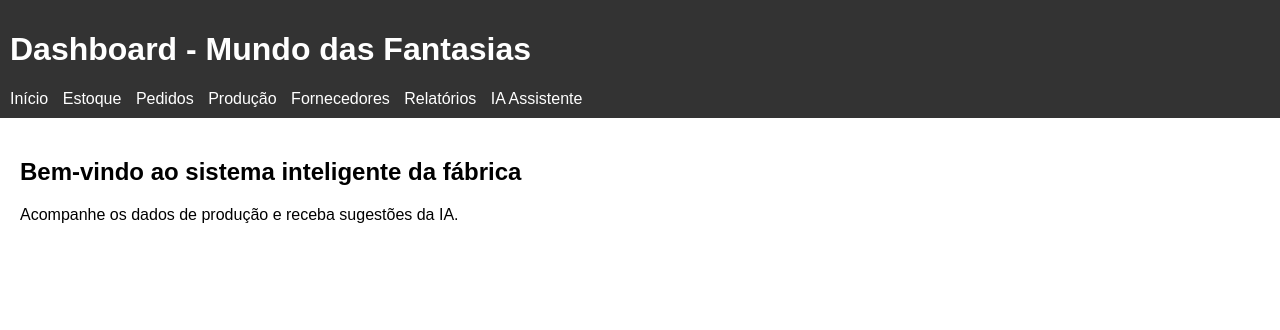
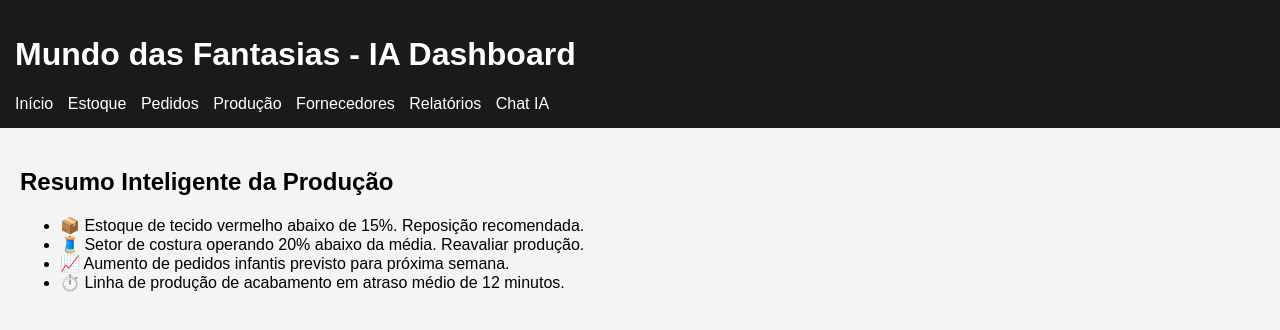
Before and after one commit to TarGab/Confec-o, a plain HTML site: page index.html in a window 1280 px wide. Drawn offline with Linux system fonts and the light colour scheme.

Commit message:
Atualização com IA implementada

```diff
--- a/assets/css/style.css
+++ b/assets/css/style.css
@@ -1,12 +1,13 @@
 body {
-  font-family: sans-serif;
+  font-family: Arial, sans-serif;
+  background: #f4f4f4;
   margin: 0;
   padding: 0;
 }
 header {
-  background: #333;
-  color: #fff;
-  padding: 10px;
+  background: #1a1a1a;
+  color: white;
+  padding: 15px;
 }
 nav a {
   margin-right: 10px;
--- /dev/null
+++ b/assets/js/dashboard-ia.js
@@ -0,0 +1,14 @@
+document.addEventListener("DOMContentLoaded", () => {
+  const iaInsights = [
+    "📦 Estoque de tecido vermelho abaixo de 15%. Reposição recomendada.",
+    "🧵 Setor de costura operando 20% abaixo da média. Reavaliar produção.",
+    "📈 Aumento de pedidos infantis previsto para próxima semana.",
+    "⏱️ Linha de produção de acabamento em atraso médio de 12 minutos."
+  ];
+  const ul = document.getElementById("ia-dashboard");
+  iaInsights.forEach(item => {
+    const li = document.createElement("li");
+    li.textContent = item;
+    ul.appendChild(li);
+  });
+});
--- a/index.html
+++ b/index.html
@@ -3,12 +3,13 @@
 <head>
   <meta charset="UTF-8" />
   <meta name="viewport" content="width=device-width, initial-scale=1.0"/>
-  <title>Fábrica IA - Dashboard</title>
+  <title>Dashboard - Fábrica IA</title>
   <link href="assets/css/style.css" rel="stylesheet"/>
+  <script defer src="assets/js/dashboard-ia.js"></script>
 </head>
 <body>
   <header>
-    <h1>Dashboard - Mundo das Fantasias</h1>
+    <h1>Mundo das Fantasias - IA Dashboard</h1>
     <nav>
       <a href="index.html">Início</a>
       <a href="pages/estoque.html">Estoque</a>
@@ -16,12 +17,12 @@
       <a href="pages/producao.html">Produção</a>
       <a href="pages/fornecedores.html">Fornecedores</a>
       <a href="pages/relatorios.html">Relatórios</a>
-      <a href="pages/chat-ia.html">IA Assistente</a>
+      <a href="pages/chat-ia.html">Chat IA</a>
     </nav>
   </header>
   <main>
-    <h2>Bem-vindo ao sistema inteligente da fábrica</h2>
-    <p>Acompanhe os dados de produção e receba sugestões da IA.</p>
+    <h2>Resumo Inteligente da Produção</h2>
+    <ul id="ia-dashboard"></ul>
   </main>
 </body>
 </html>
```
Also changed, not shown: pages/chat-ia.html (+5 -1 lines), pages/estoque.html (+6 -1 lines), pages/fornecedores.html (+1 -1 lines), pages/pedidos.html (+1 -1 lines), pages/producao.html (+3 -1 lines), pages/relatorios.html (+3 -1 lines).
